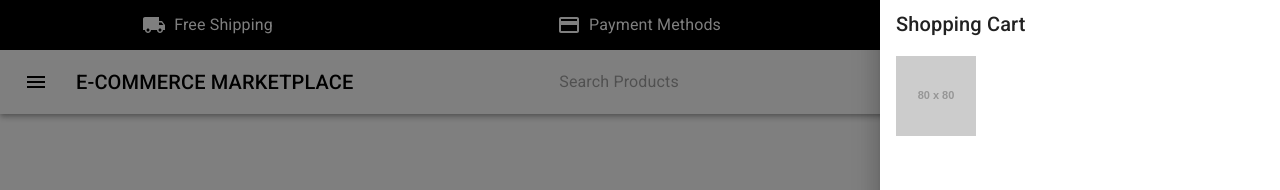
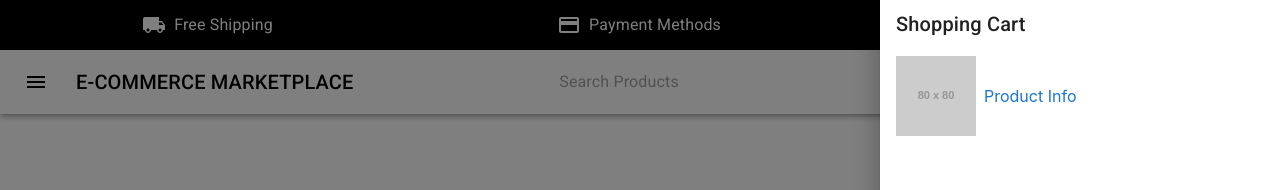
Before and after one commit to xleonard1/Ecommerce-Marketplace, a React (Create React App) app in the folder client/: page / in a window 1280 px wide. Both pictures are taken after a click on the button "open drawer". Shown: the top 190 px of the page. Built offline with nearby package versions, Linux system fonts and the light colour scheme.

Commit message:
styling the product info in cart

```diff
--- a/client/src/Components/Cart.jsx
+++ b/client/src/Components/Cart.jsx
@@ -5,7 +5,7 @@ import {
   Typography,
   Badge,
   IconButton,
-  ImageListItem
+  Link
 } from "@mui/material";
 import {
   ShoppingCart,
@@ -56,7 +56,7 @@ const list = (anchor) => (
         }}
       >
         <Typography variant="h6" sx={{ml: 2}}>Shopping Cart</Typography>
-        <Box sx={{ mt: 2, ml: 2}}>
+        <Box sx={{ mt: 2, ml: 2, display: 'flex', justifyContent:'start', alignItems: 'center'}}>
             <Box
             component="img"
             sx={{
@@ -66,6 +66,7 @@ const list = (anchor) => (
             alt="placeholder"
             src='https://placehold.jp/80x80.png'
             />
+            <Link href="#" underline="none" ml={1}>Product Info</Link>
         </Box>
       </List>
     </Box>
```
